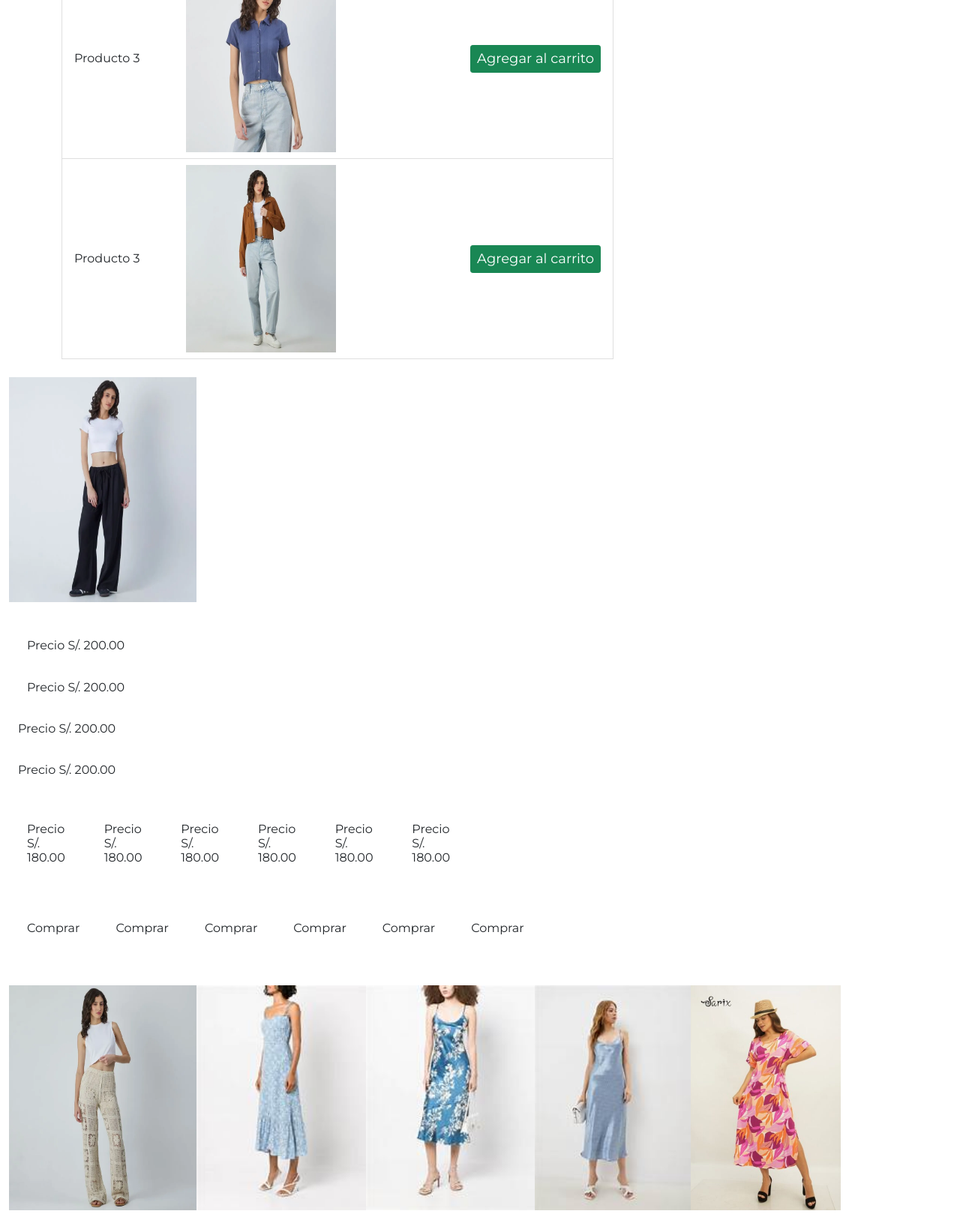
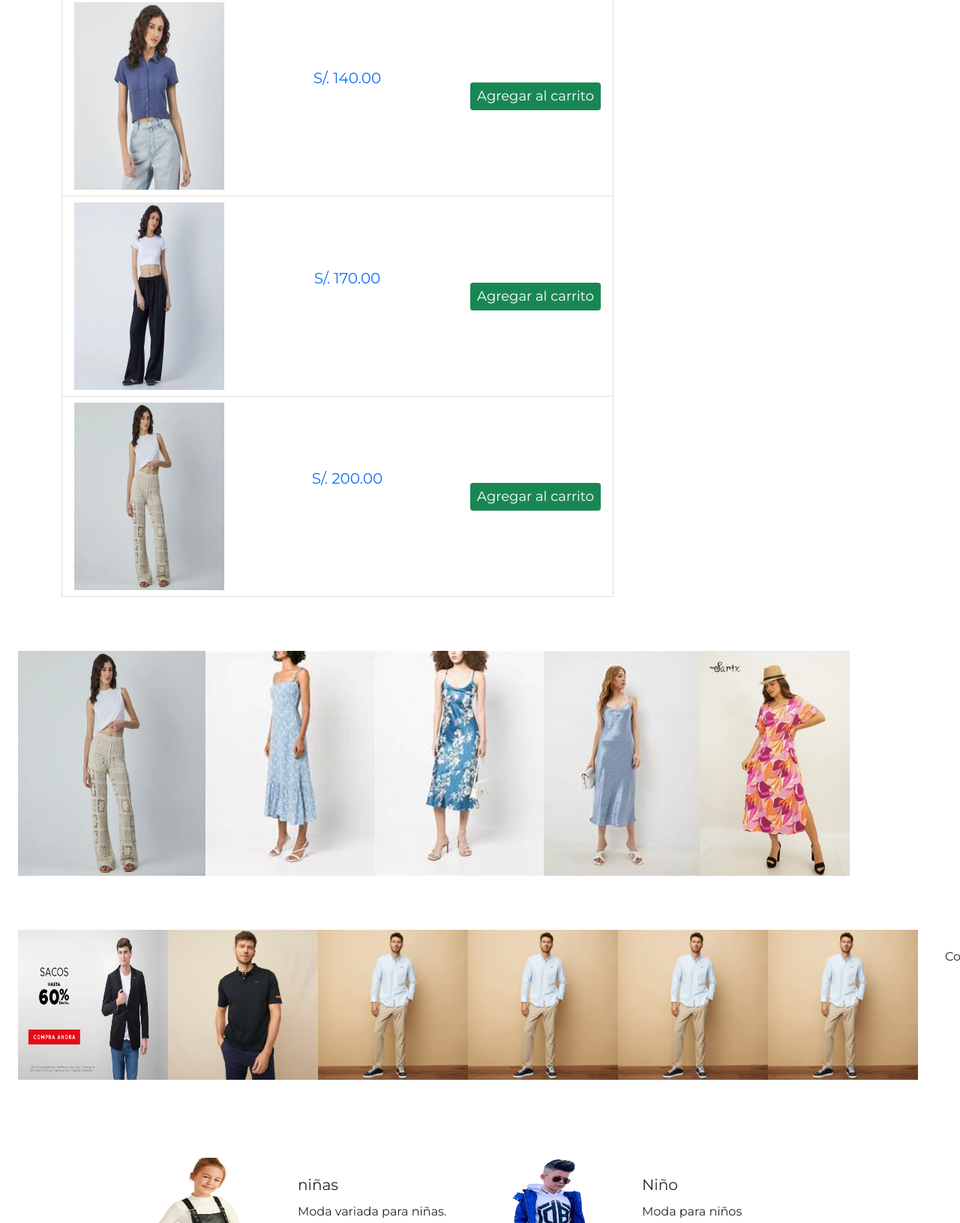
Before and after one commit to mayleypaucar/lasmargaritas, a plain HTML site: page index.html in a window 1280 px wide. Shown: the part 3226-4857 px from the top of the page at 75% size. Drawn offline with nearby package versions, Linux system fonts and the light colour scheme.

Commit message:
Add files via upload

```diff
--- a/index.html
+++ b/index.html
@@ -151,28 +151,30 @@
           <div class="col-md-8">
               <li class="list-group">
                   <li class="list-group-item d-flex justify-content-between align-items-center">
-                      Producto 1
-                      <img src="./imagen/modamujer2.webp" alt="dama"   width="150" height="150">
-                      <span class="badge badge-primary badge-pill">$100.00</span>
-                      <button class="btn btn-success btn-sm">Agregar al carrito</button>
+                    <img src="./imagen/modamujer2.webp" alt="dama"   width="200" height="200">
+                    <h5 class="mb-5 fs-5"><span class="text-primary">S/. 150.00</span></h5>
+                    <button class="btn btn-success btn-sm">Agregar al carrito</button>
                   </li>
                   <li class="list-group-item d-flex justify-content-between align-items-center">
-                      Producto 2
-                      <img src="./imagen/modamujer1.webp" alt="dama"   width="200" height="250">
-                      <span class="badge badge-primary badge-pill">$20.00</span>
-                      <button class="btn btn-success btn-sm">Agregar al carrito</button>
+                    <img src="./imagen/modamujer1.webp" alt="dama"   width="200" height="250">
+                    <h5 class="mb-5 fs-5"><span class="text-primary">S/. 180.00</span></h5>
+                    <button class="btn btn-success btn-sm">Agregar al carrito</button>
                   </li>
                   <li class="list-group-item d-flex justify-content-between align-items-center">
-                      Producto 3
-                      <img src="./imagen/modamujer14.webp" alt="dama"   width="200" height="250">
-                      <span class="badge badge-primary badge-pill">$30.00</span>
-                      <button class="btn btn-success btn-sm">Agregar al carrito</button>
+                    <img src="./imagen/modamujer14.webp" alt="dama"   width="200" height="250">
+                    <h5 class="mb-5 fs-5"><span class="text-primary">S/. 140.00</span></h5>
+                    <button class="btn btn-success btn-sm">Agregar al carrito</button>
                   </li>
                   <li class="list-group-item d-flex justify-content-between align-items-center">
-                    Producto 3
-                    <img src="./imagen/modamujer12.webp" alt="dama"   width="200" height="250">
-                    <span class="badge badge-primary badge-pill">$30.00</span>
+                    <img src="./imagen/modamujer16.webp" alt="dama"   width="200" height="250">
+                    <h5 class="mb-5 fs-5"><span class="text-primary">S/. 170.00</span></h5>
                     <button class="btn btn-success btn-sm">Agregar al carrito</button>
+                  </li>
+                  <li class="list-group-item d-flex justify-content-between align-items-center">
+                    <img src="./imagen/modamujer18.webp" alt="dama"   width="200" height="250">
+                    <h5 class="mb-5 fs-5"><span class="text-primary">S/. 200.00</span></h5>
+                    <button class="btn btn-success btn-sm">Agregar al carrito</button>
+                  </li>
                 </li>
               </ul>
           </div>
@@ -190,38 +192,6 @@
     <div class="row w-100 mx-auto" id="servicios-fila-1">
       <div class="col-lg-6 col-md-12 col-sm-12 d-flex justify-content-start my-4 icono-wrap">
 
-                <img src="./imagen/modamujer16.webp" alt="dama"   width="250" height="300">
-
-      </div>
-      <div class="row w-100 mx-auto" id="servicios-fila-1">
-          <h3 class="fs-6 mt-4 px-4 pb-1 max-auto">Precio S/. 200.00</h3>
-      </div>
-      <div class="row w-100 mx-auto" id="servicios-fila-1">
-          <h3 class="fs-6 mt-4 px-4 pb-1 max-auto">Precio S/. 200.00</h3>
-      </div>
-          <h3 class="fs-6 mt-4 px-4 pb-1 max-auto">Precio S/. 200.00</h3>
-          <h3 class="fs-6 mt-4 px-4 pb-1 max-auto">Precio S/. 200.00</h3>
-      </div>
-    </div>
-    <div class="row w-150 mx-auto" id="servicios-fila-2">
-      <div class="col-lg-6 col-md-12 col-sm-12 d-flex justify-content-start my-4 icono-wrap">
-        <h3 class="fs-6 mt-4 px-4 pb-1 max-auto">Precio S/. 180.00</h3>
-        <h3 class="fs-6 mt-4 px-4 pb-2">Precio S/. 180.00</h3>
-        <h3 class="fs-6 mt-4 px-4 pb-3">Precio S/. 180.00</h3>
-        <h3 class="fs-6 mt-4 px-4 pb-1">Precio S/. 180.00</h3>
-        <h3 class="fs-6 mt-4 px-4 pb-1">Precio S/. 180.00</h3>
-        <h3 class="fs-6 mt-4 px-4 pb-1">Precio S/. 180.00</h3>
-      </div>
-    </div>
-    <div class="row w-110 mx-auto" id="servicios-fila-3">
-      <div class="col-lg-6 col-md-12 col-sm-12 d-flex justify-content-start my-4 icono-wrap">
-        <p class="px-4">Comprar</p>
-        <p class="px-4">Comprar</p>
-        <p class="px-4">Comprar</p>
-        <p class="px-4">Comprar</p>
-        <p class="px-4">Comprar</p>
-        <p class="px-4">Comprar</p>
-      </div>
     </div>
     <div class="row w-100 mx-auto" id="servicios-fila-1">
       <div class="col-lg-6 col-md-12 col-sm-12 d-flex justify-content-start my-4 icono-wrap">
```
